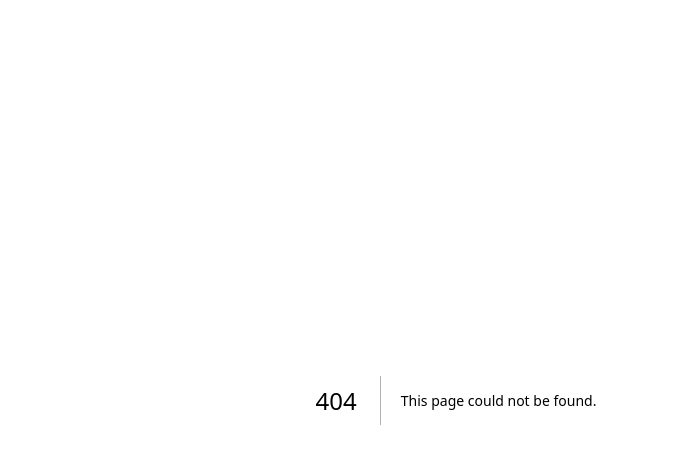
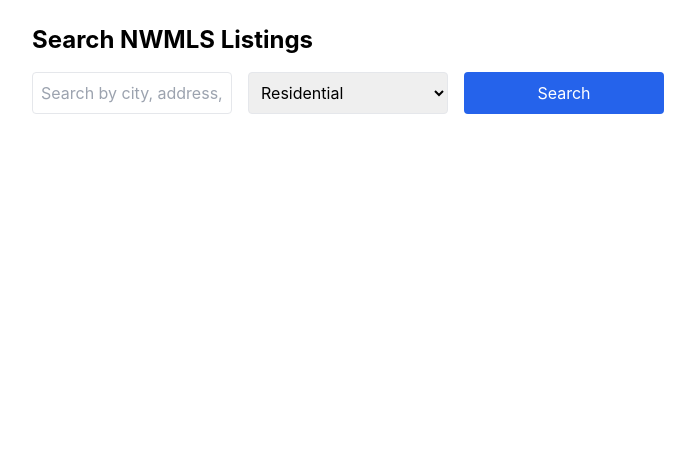
Before and after one commit to jacobzion/axioncapitals, a Next.js app: page /search in a window 1280 px wide. Before the commit this address had no page. Shown: the top 464 px of the page, without its empty margins (184-879 px from the left). Built offline with nearby package versions, Linux system fonts and the light colour scheme.

Commit message:
add search.js

```diff
--- /dev/null
+++ b/pages/search.js
@@ -0,0 +1,62 @@
+
+import { useState } from 'react';
+
+const API_BASE = process.env.NEXT_PUBLIC_API_URL || '';
+
+export default function Search() {
+  const [query, setQuery] = useState('');
+  const [propertyType, setPropertyType] = useState('residential');
+  const [results, setResults] = useState([]);
+  const [loading, setLoading] = useState(false);
+
+  const search = async () => {
+    setLoading(true);
+    const res = await fetch(`${API_BASE}/api/nwmls/search?q=${query}&type=${propertyType}`);
+    const data = await res.json();
+    setResults(data?.listings || []);
+    setLoading(false);
+  };
+
+  return (
+    <div className="p-6 max-w-4xl mx-auto">
+      <h1 className="text-2xl font-bold mb-4">Search NWMLS Listings</h1>
+      <div className="grid md:grid-cols-4 grid-cols-1 gap-4 mb-6">
+        <input
+          className="p-2 border rounded"
+          placeholder="Search by city, address, MLS ID..."
+          value={query}
+          onChange={(e) => setQuery(e.target.value)}
+        />
+        <select
+          className="p-2 border rounded"
+          value={propertyType}
+          onChange={(e) => setPropertyType(e.target.value)}
+        >
+          <option value="residential">Residential</option>
+          <option value="commercial">Commercial</option>
+        </select>
+        <button
+          onClick={search}
+          className="bg-blue-600 text-white rounded px-4 py-2 col-span-1"
+        >
+          Search
+        </button>
+      </div>
+
+      {loading && <p>Loading listings...</p>}
+
+      <div className="grid grid-cols-1 md:grid-cols-2 gap-4">
+        {results.map((item, idx) => (
+          <div key={idx} className="border p-4 rounded shadow">
+            <h2 className="text-lg font-semibold">{item?.address || 'Listing'}</h2>
+            <p className="text-sm text-gray-600">{item.city}, {item.state}</p>
+            <p className="text-blue-600 font-bold">${item.price}</p>
+            {item.image && (
+              <img src={item.image} alt="property" className="mt-2 w-full h-48 object-cover rounded" />
+            )}
+          </div>
+        ))}
+      </div>
+    </div>
+  );
+}
```
